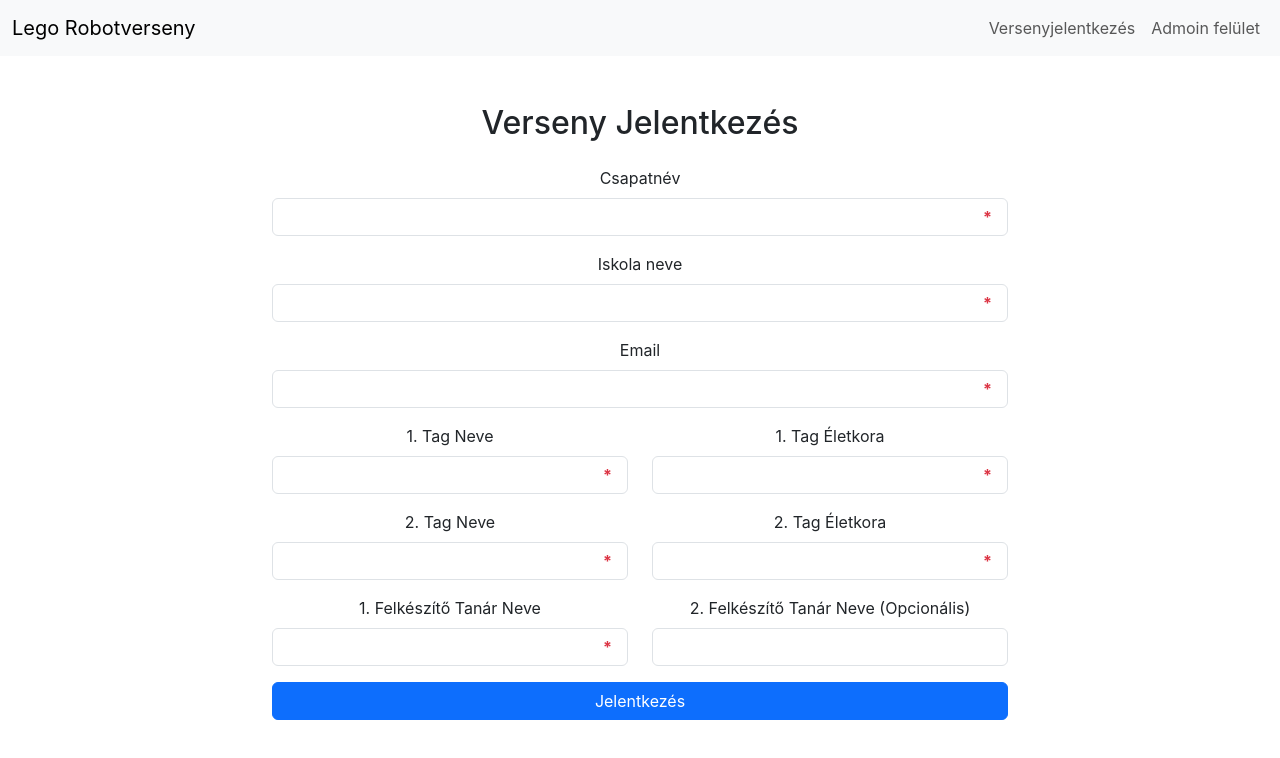
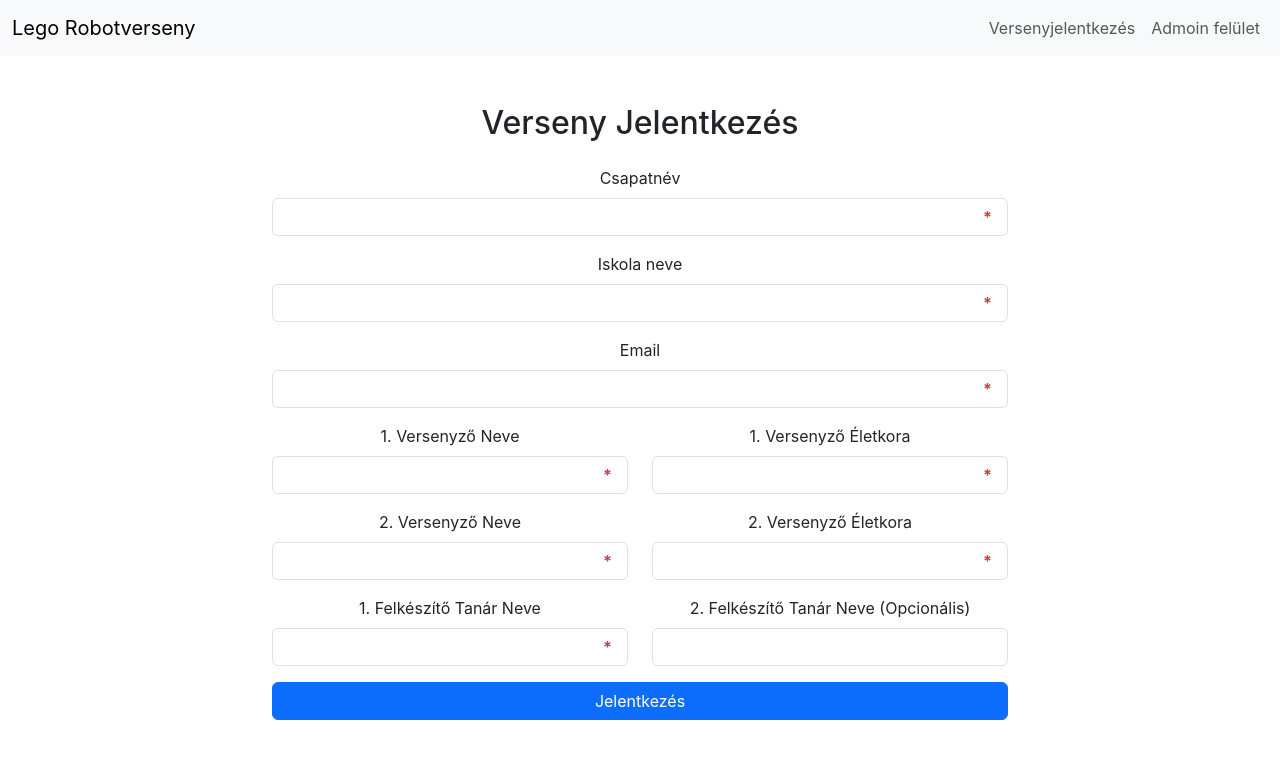
Before and after one commit to kovimark/LegoRobotverseny, a React (Create React App) app in the folder frontend/: page /versenyjelentkezes in a window 1280 px wide. Shown: the top 758 px of the page. Built offline with nearby package versions, Linux system fonts and the light colour scheme.

Commit message:
Form update

```diff
--- a/frontend/src/pages/CompetitionRegistration.jsx
+++ b/frontend/src/pages/CompetitionRegistration.jsx
@@ -20,10 +20,10 @@ export default function CompetitionRegistration() {
     schoolName: 'Az iskola nevének kitöltése kötelező.',
     teamName: 'A csapatnév kitöltése kötelező.',
     emailAddress: 'Az emailcím kitöltése kötelező.',
-    teamMember1Name: 'Az 1. tag nevének kitöltése kötelező.',
-    teamMember1Age: 'Az 1. tag életkorának kitöltése kötelező.',
-    teamMember2Name: 'A 2. tag nevének kitöltése kötelező.',
-    teamMember2Age: 'A 2. tag életkorának kitöltése kötelező.',
+    teamMember1Name: 'Az 1. Versenyző nevének kitöltése kötelező.',
+    teamMember1Age: 'Az 1. Versenyző életkorának kitöltése kötelező.',
+    teamMember2Name: 'A 2. Versenyző nevének kitöltése kötelező.',
+    teamMember2Age: 'A 2. Versenyző életkorának kitöltése kötelező.',
     teamCoach1: 'Az 1. felkészítő tanár nevének kitöltése kötelező.',
   }
 
@@ -173,7 +173,7 @@ export default function CompetitionRegistration() {
 
             <div className="row">
               <div className="col-md-6 mb-3">
-                <label htmlFor="teamMember1Name" className="form-label">1. Tag Neve</label>
+                <label htmlFor="teamMember1Name" className="form-label">1. Versenyző Neve</label>
                 <div className="position-relative">
                   <input
                     type="text"
@@ -188,7 +188,7 @@ export default function CompetitionRegistration() {
                 {errors.teamMember1Name && <div className="text-danger small mt-1">{errors.teamMember1Name}</div>}
               </div>
               <div className="col-md-6 mb-3">
-                <label htmlFor="teamMember1Age" className="form-label">1. Tag Életkora</label>
+                <label htmlFor="teamMember1Age" className="form-label">1. Versenyző Életkora</label>
                 <div className="position-relative">
                   <input
                     type="number"
@@ -206,7 +206,7 @@ export default function CompetitionRegistration() {
 
             <div className="row">
               <div className="col-md-6 mb-3">
-                <label htmlFor="teamMember2Name" className="form-label">2. Tag Neve</label>
+                <label htmlFor="teamMember2Name" className="form-label">2. Versenyző Neve</label>
                 <div className="position-relative">
                   <input
                     type="text"
@@ -221,7 +221,7 @@ export default function CompetitionRegistration() {
                 {errors.teamMember2Name && <div className="text-danger small mt-1">{errors.teamMember2Name}</div>}
               </div>
               <div className="col-md-6 mb-3">
-                <label htmlFor="teamMember2Age" className="form-label">2. Tag Életkora</label>
+                <label htmlFor="teamMember2Age" className="form-label">2. Versenyző Életkora</label>
                 <div className="position-relative">
                   <input
                     type="number"
```
